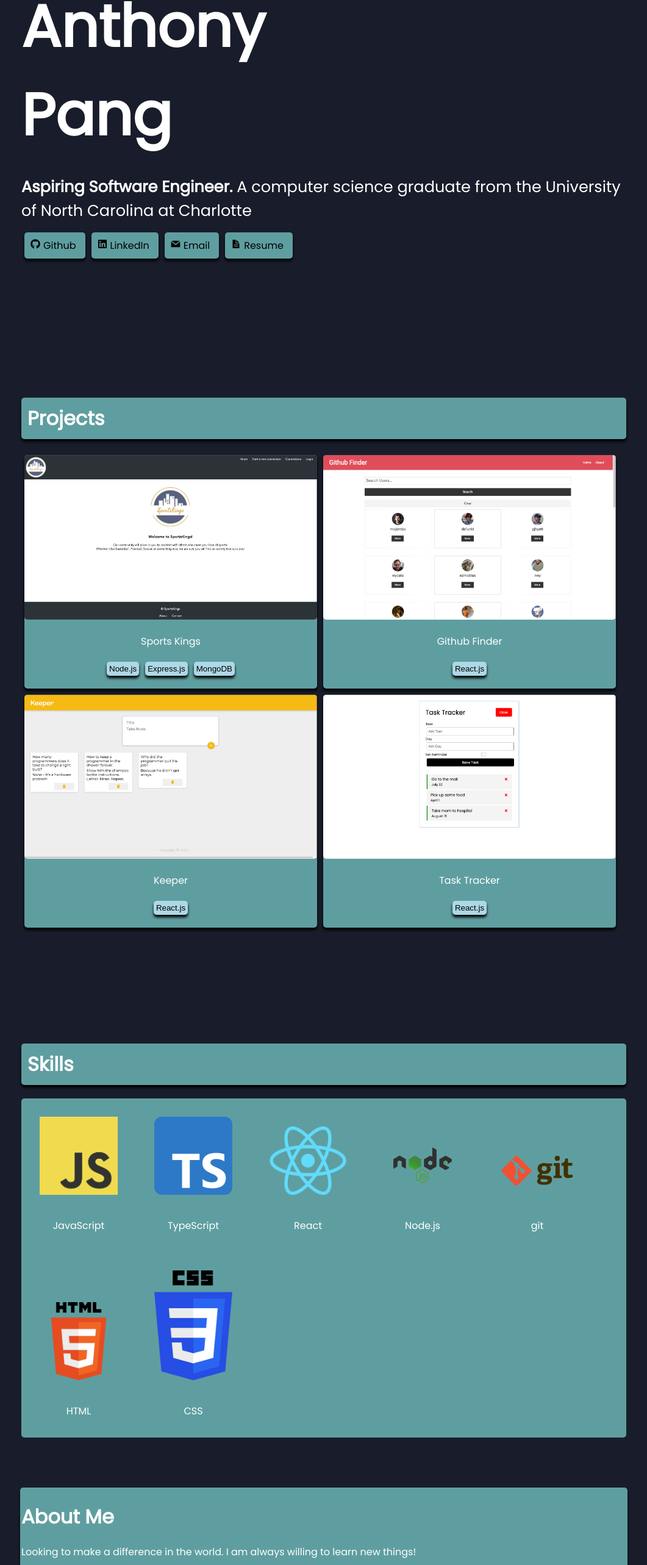
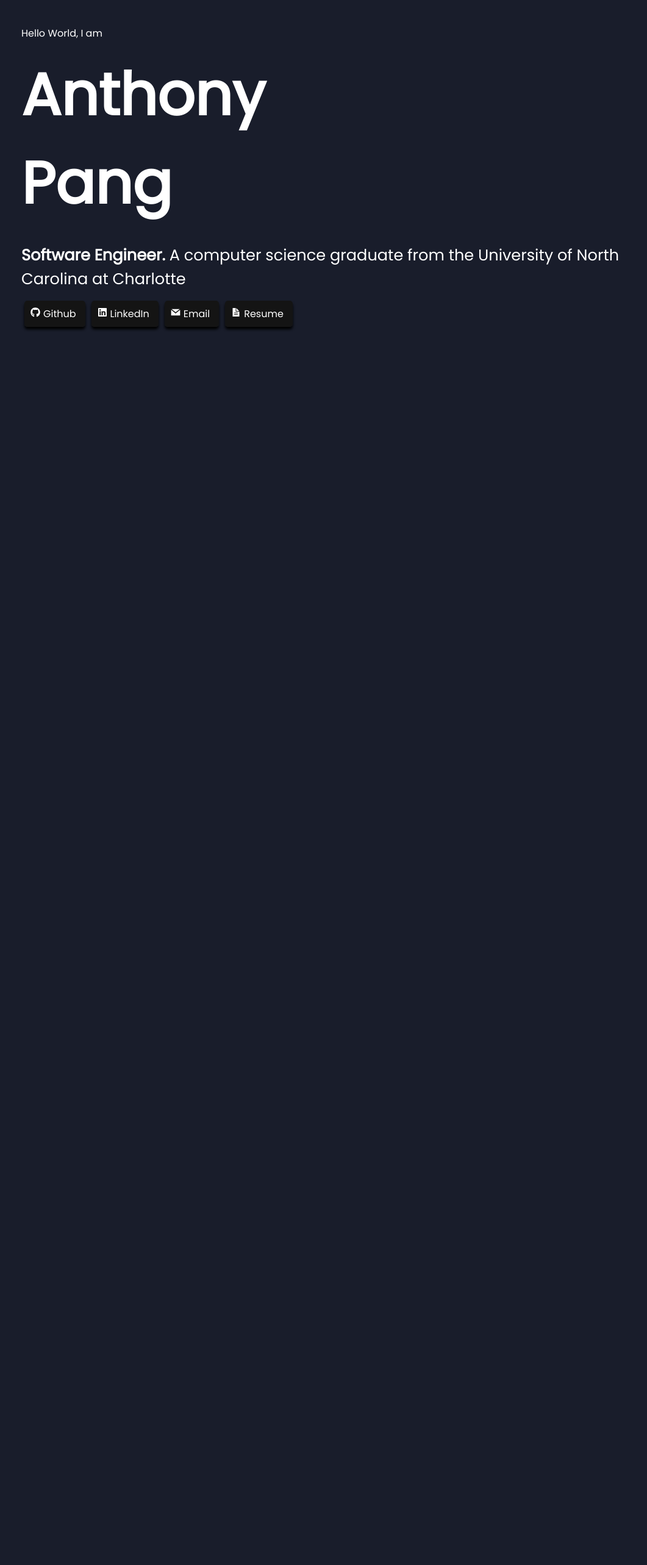
Before and after one commit to anthonypang/reactportfolio, a React (Create React App) app: page / in a window 1280 px wide. Shown: the part 230-2796 px from the top of the page at 61% size, without its empty margins (109-1170 px from the left). Built offline with nearby package versions, Linux system fonts and the light colour scheme.

Commit message:
updated theme

```diff
--- a/src/App.css
+++ b/src/App.css
@@ -2,7 +2,7 @@
     width: 100%;
 
     height: 3rem;
-    background-color: rgba(0, 0, 0, 0.271);
+    background-color: rgb(20, 20, 20);
     display: flex;
 
     position: fixed; /* Make it stick/fixed */
@@ -49,8 +49,8 @@
 
 .cover{
 
-    margin: 10rem auto;
-    height: 30rem;
+    margin: 17rem auto;
+    height: 40rem;
 }
 
 .cover h1{
@@ -71,7 +71,7 @@
 }
 .social li{
     display: inline-block;
-
+color: none;
 
 }
 
@@ -84,9 +84,9 @@
 .social a{
     padding: 10px;
     margin: 5px;
-    background-color:cadetblue;
+    background-color:rgb(20, 20, 20);
     text-decoration: none;
-   color: black;
+   color: white;
     border-radius: 5px;
     transition: background-color 0.3s ;
 
@@ -95,6 +95,7 @@
 .social a:hover{
     background-color:lightblue;
     color: black;
+
 }
 
 .shadow{
@@ -102,29 +103,32 @@
 }
 
 .heading{
-    background-color: #5f9ea0;
+    background-color: lightblue;
 padding: 10px;
     border-radius: 5px;
+    color: black;
 
 }
 
 .project{
     border-radius: 5px;
-    background-color: #5f9ea0;
+    background-color: lightblue;
     height: 3rem;
     text-align: center;
     height: 50%;
     display: inline-block;
     margin: 5px;
+    color: black;
 
 }
 
 .project button{
     margin: 5px;
-    background-color: lightblue;
+    background-color: rgb(70, 70, 70);
     border-radius: 5px;
     border: none;
     padding: 4px;
+    color: white;
 }
 
 .project img {
@@ -141,7 +145,7 @@ padding: 10px;
 }
 
 .skills{
-    background-color: #5f9ea0;
+    background-color: lightblue;
     border-radius: 5px;
 
 }
@@ -149,7 +153,7 @@ padding: 10px;
     display: inline-block;
     margin: 15px;
     text-align: center;
-
+    color: black
 }
 
 .skillItem img{
@@ -161,15 +165,15 @@ padding: 10px;
 
 .about{
     border-radius: 5px;
-    background-color: cadetblue;
-
+    background-color: lightblue;
+    color: black;
 }
 .contact{
    text-align: center;
 }
 .contact a {
     text-decoration: none;
-    color: #5f9ea0;
+    color: lightblue;
 }
 
 .contact a:hover{
@@ -178,7 +182,7 @@ padding: 10px;
 }
 
 .footer{
-    background-color: cadetblue;
+    background-color: rgb(20, 20, 20);
     height: 10rem;
     display: flex;
     width: 100%;
@@ -255,7 +259,7 @@ padding: 10px;
         display: inline-block;
        margin: 5% auto;
        width: 100%;
-       background-color: #5f9ea0;
+       background-color: rgb(20, 20, 20);
        border-radius: 5px;
     }
     .social{
--- a/src/components/Cover.jsx
+++ b/src/components/Cover.jsx
@@ -7,7 +7,7 @@ const Cover = () => {
             <div className='cover'>
                 <p>Hello World, I am</p>
                 <h1>Anthony <span>Pang</span></h1>
-                <h3><strong>Aspiring Software Engineer.</strong> A computer science graduate from the University of North Carolina at Charlotte</h3>
+                <h3><strong>Software Engineer.</strong> A computer science graduate from the University of North Carolina at Charlotte</h3>
                 <Social />
             </div>
 
--- a/src/components/Header.jsx
+++ b/src/components/Header.jsx
@@ -6,7 +6,7 @@ const Header = () => {
         <div id='header' className='header shadow'>
 
             <ul>
-                <li><a href='#home'>Home</a></li>
+                <li><a href='#top'>Home</a></li>
                 <li><a href='#projects'>Projects</a></li>
                 <li><a href='#skills'>Skills</a></li>
                 <li><a href='#about'>About</a></li>
--- a/src/components/Skills.jsx
+++ b/src/components/Skills.jsx
@@ -4,10 +4,10 @@ import Skill from './Skill'
 
 const Skills = () => {
     return (
-        <div id='skills' className='container' data-aos="fade-up">
+        <div id='skills' className='container' >
 
-            <h1 className='heading shadow'>Skills</h1>
-            <div className='skills'>
+            <h1 className='heading shadow' data-aos="fade-up">Skills</h1>
+            <div className='skills' data-aos="fade-up">
                 {skillItems.map((data) => {
                     return <Skill image={data.image} skill={data.skill} />
                 })}
--- a/src/index.js
+++ b/src/index.js
@@ -5,7 +5,7 @@ import App from './App'; import AOS from 'aos';
 import 'aos/dist/aos.css'; // You can also use <link> for styles
 // ..
 AOS.init({
-  once: true,
+  once: false,
   duration: 500
 });
 
```
